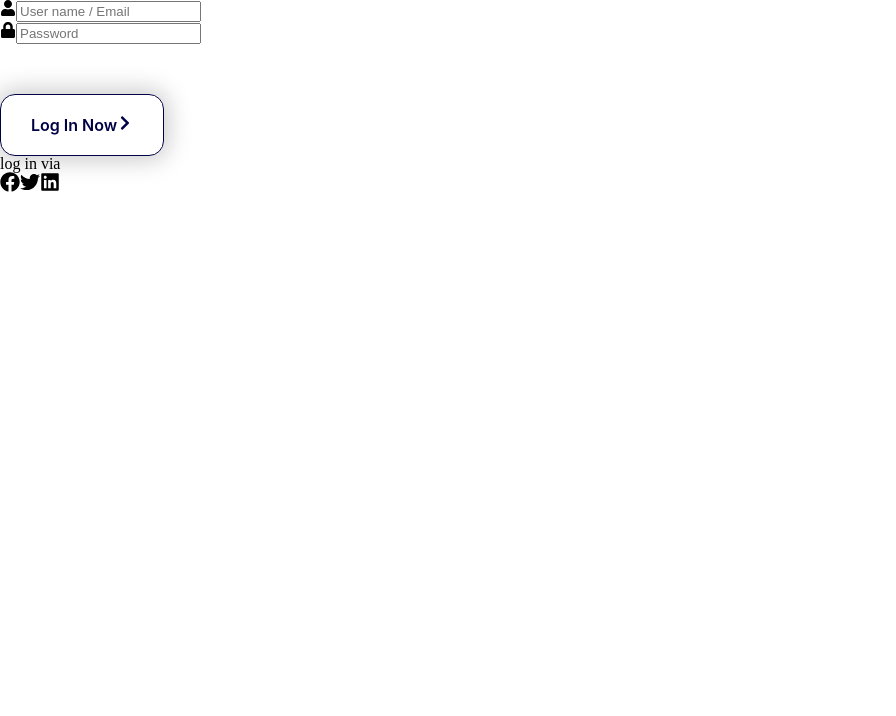
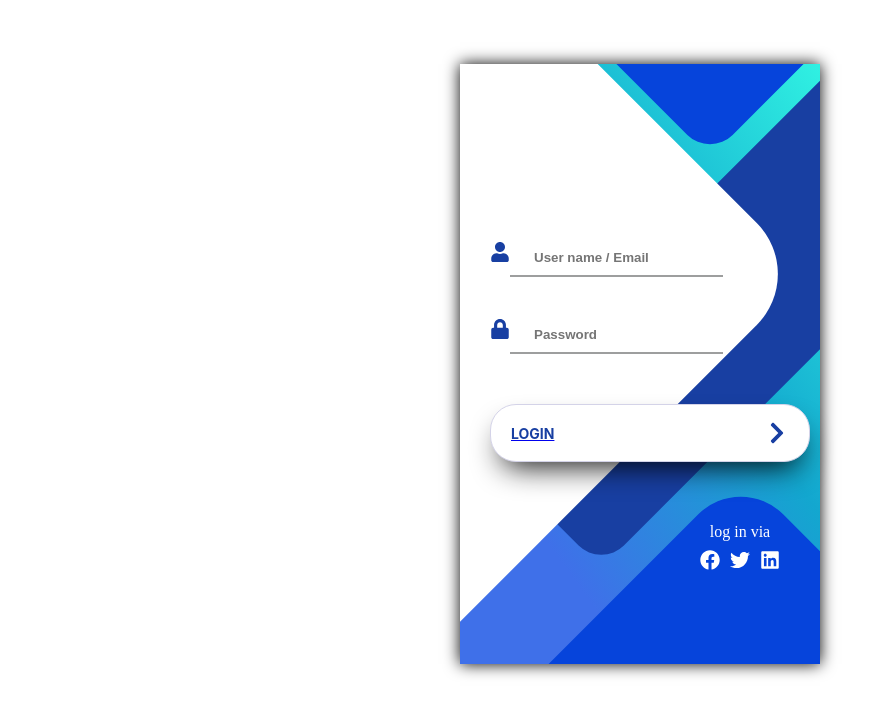
Before and after one commit to Aoliveiradev/react-study, a React (Create React App) app in the folder src/main/react/: page / in a window 1280 px wide. Shown: the top 716 px of the page, without its empty margins (0-896 px from the left). Built offline with nearby package versions, Linux system fonts and the light colour scheme; a web font is replaced by a local one.

Commit message:
Atualização na login page

```diff
--- a/src/main/react/src/pages/login-page/login-page.jsx
+++ b/src/main/react/src/pages/login-page/login-page.jsx
@@ -6,27 +6,31 @@ import {FaChevronRight} from "@react-icons/all-files/fa/FaChevronRight";
 import {FaFacebook} from "@react-icons/all-files/fa/FaFacebook";
 import {FaTwitter} from "@react-icons/all-files/fa/FaTwitter";
 import {FaLinkedin} from "@react-icons/all-files/fa/FaLinkedin";
+import {Link} from "react-router-dom";
 
 
 export default function LoginPage() {
 
 
-    return (<div className='page-landing'>
+    return (<div className='page-landing-login'>
             <div className="screen">
                 <div className="screen__content">
                     <form className="login">
                         <div className="login__field">
-                            <FaUser/>
+                            <FaUser size='20' color='#183fa2'/>
                             <input type="text" className="login__input" placeholder="User name / Email"/>
                         </div>
                         <div className="login__field">
-                            <FaLock/>
+                            <FaLock size='20' color='#183fa2'/>
                             <input type="password" className="login__input" placeholder="Password"/>
                         </div>
-                        <button className="button login__submit">
-                            <span className="button__text">Log In Now</span>
+                        <Link to='/students'>
+                        <button
+                            className="button login__submit">
+                            <span className="button__text">Login</span>
                             <FaChevronRight className='button__icon'/>
                         </button>
+                        </Link>
                     </form>
                     <div className="social-login">
                         <h3>log in via</h3>
--- a/src/main/react/src/pages/login-page/login-page.scss
+++ b/src/main/react/src/pages/login-page/login-page.scss
@@ -1,166 +1,168 @@
-//@import url('https://fonts.googleapis.com/css?family=Raleway:400,700');
-//
-//.page-landing-login{
-//  background: blue;
-//  box-sizing: border-box;
-//  display: flex;
-//  justify-content: center;
-//  align-items: center;
-//    .screen {
-//    background: linear-gradient(90deg, #5D54A4, #7C78B8);
-//    position: relative;
-//    height: 600px;
-//    width: 360px;
-//    box-shadow: 0px 0px 24px #5C5696;
-//     & .screen__content {
-//        z-index: 1;
-//        position: relative;
-//        height: 100%;
-//      }
-//
-//      .screen__background {
-//        position: absolute;
-//        top: 0;
-//        left: 0;
-//        right: 0;
-//        bottom: 0;
-//        z-index: 0;
-//        -webkit-clip-path: inset(0 0 0 0);
-//        clip-path: inset(0 0 0 0);
-//      }
-//
-//      .screen__background__shape {
-//        transform: rotate(45deg);
-//        position: absolute;
-//      }
-//
-//      .screen__background__shape1 {
-//        height: 520px;
-//        width: 520px;
-//        background: #FFF;
-//        top: -50px;
-//        right: 120px;
-//        border-radius: 0 72px 0 0;
-//      }
-//
-//      .screen__background__shape2 {
-//        height: 220px;
-//        width: 220px;
-//        background: #6C63AC;
-//        top: -172px;
-//        right: 0;
-//        border-radius: 32px;
-//      }
-//
-//      .screen__background__shape3 {
-//        height: 540px;
-//        width: 190px;
-//        background: linear-gradient(270deg, #5D54A4, #6A679E);
-//        top: -24px;
-//        right: 0;
-//        border-radius: 32px;
-//      }
-//
-//      .screen__background__shape4 {
-//        height: 400px;
-//        width: 200px;
-//        background: #7E7BB9;
-//        top: 420px;
-//        right: 50px;
-//        border-radius: 60px;
-//      }
-//
-//      .login {
-//        width: 320px;
-//        padding: 30px;
-//        padding-top: 156px;
-//      }
-//
-//      .login__field {
-//        padding: 20px 0px;
-//        position: relative;
-//      }
-//
-//      .login__icon {
-//        position: absolute;
-//        top: 30px;
-//        color: #7875B5;
-//      }
-//
-//      .login__input {
-//        border: none;
-//        border-bottom: 2px solid #D1D1D4;
-//        background: none;
-//        padding: 10px;
-//        padding-left: 24px;
-//        font-weight: 700;
-//        transition: .2s;
-//      }
-//
-//      .login__input:active,
-//      .login__input:focus,
-//      .login__input:hover {
-//        outline: none;
-//        border-bottom-color: #6A679E;
-//      }
-//
-//      .login__submit {
-//        background: #fff;
-//        font-size: 14px;
-//        margin-top: 30px;
-//        padding: 16px 20px;
-//        border-radius: 26px;
-//        border: 1px solid #D4D3E8;
-//        text-transform: uppercase;
-//        font-weight: 700;
-//        display: flex;
-//        align-items: center;
-//        width: 100%;
-//        color: #4C489D;
-//        box-shadow: 0px 2px 2px #5C5696;
-//        cursor: pointer;
-//        transition: .2s;
-//      }
-//
-//      .login__submit:active,
-//      .login__submit:focus,
-//      .login__submit:hover {
-//        border-color: #6A679E;
-//        outline: none;
-//      }
-//    }
-//  & .button__icon {
-//    font-size: 24px;
-//    margin-left: auto;
-//    color: #7875B5;
-//  }
-//
-//  .social-login {
-//    position: absolute;
-//    height: 140px;
-//    width: 160px;
-//    text-align: center;
-//    bottom: 0px;
-//    right: 0px;
-//    color: #fff;
-//  }
-//
-//  .social-icons {
-//    display: flex;
-//    align-items: center;
-//    justify-content: center;
-//    margin: 5px 5px 0;
-//
-//  }
-//
-//  .social-login__icon {
-//    padding: 20px 10px;
-//    color: #fff;
-//    text-decoration: none;
-//    text-shadow: 0px 0px 8px #7875B5;
-//  }
-//
-//  .social-login__icon:hover {
-//    transform: scale(1.5);
-//  }
-//}
+@import url('https://fonts.googleapis.com/css?family=Raleway:400,700');
+
+.page-landing-login{
+  margin-left: 50%;
+  margin-top: 5%;
+  position: absolute;
+  box-sizing: border-box;
+  display: flex;
+  justify-content: center;
+  align-items: center;
+    .screen {
+    margin-left: -100%;
+    background: linear-gradient(234deg, rgba(48,241,226,1) 0%, rgba(19,167,207,1) 41%, rgba(63,112,233,1) 78%);
+    position: relative;
+    height: 600px;
+    width: 360px;
+    box-shadow: 0 0 15px #030303;
+     & .screen__content {
+        z-index: 1;
+        position: relative;
+        height: 100%;
+      }
+
+      .screen__background {
+        position: absolute;
+        top: 0;
+        left: 0;
+        right: 0;
+        bottom: 0;
+        z-index: 0;
+        clip-path: inset(0 0 0 0);
+      }
+
+      .screen__background__shape {
+        transform: rotate(45deg);
+        position: absolute;
+      }
+
+      .screen__background__shape1 {
+        height: 520px;
+        width: 520px;
+        background: #FFF;
+        top: -50px;
+        right: 120px;
+        border-radius: 0 72px 0 0;
+      }
+
+      .screen__background__shape2 {
+        height: 220px;
+        width: 220px;
+        background: #0644db;
+        top: -172px;
+        right: 0;
+        border-radius: 32px;
+      }
+
+      .screen__background__shape3 {
+        height: 540px;
+        width: 190px;
+        background: #183fa2;
+        top: -24px;
+        right: 0;
+        border-radius: 32px;
+      }
+
+      .screen__background__shape4 {
+        height: 400px;
+        width: 200px;
+        background: #0644db;
+        top: 420px;
+        right: 50px;
+        border-radius: 60px;
+      }
+
+      .login {
+        width: 320px;
+        padding: 30px;
+        padding-top: 156px;
+      }
+
+      .login__field {
+        padding: 20px 0;
+        position: relative;
+      }
+
+      .login__icon {
+        position: absolute;
+        top: 30px;
+        color: #13a7cf;
+      }
+
+      .login__input {
+        border: none;
+        border-bottom: 2px solid #9d9e9e;
+        background: none;
+        padding: 10px;
+        padding-left: 24px;
+        font-weight: 700;
+        transition: .2s;
+      }
+
+      .login__input:active,
+      .login__input:focus,
+      .login__input:hover {
+        outline: none;
+        border-bottom-color: #183fa2;
+      }
+
+      .login__submit {
+        background: #fff;
+        font-size: 14px;
+        margin-top: 30px;
+        padding: 16px 20px;
+        border-radius: 26px;
+        border: 1px solid #D4D3E8;
+        text-transform: uppercase;
+        font-weight: 700;
+        display: flex;
+        align-items: center;
+        width: 100%;
+        color: #183fa2;
+        box-shadow: 1px 15px 30px -11px rgba(0,0,0,0.95);
+        cursor: pointer;
+        transition: .2s;
+      }
+
+      .login__submit:active,
+      .login__submit:focus,
+      .login__submit:hover {
+        border-color: #183fa2;
+        outline: none;
+      }
+    }
+  & .button__icon {
+    font-size: 24px;
+    margin-left: auto;
+    color: #183fa2;
+  }
+
+  .social-login {
+    position: absolute;
+    height: 140px;
+    width: 160px;
+    text-align: center;
+    bottom: 0;
+    right: 0;
+    color: #fff;
+  }
+
+  .social-icons {
+    display: flex;
+    align-items: center;
+    justify-content: center;
+    margin: 5px 5px 0;
+
+  }
+
+  .social-login__icon {
+    padding: 20px 10px;
+    color: #fff;
+    text-decoration: none;
+    text-shadow: 0 0 8px #183fa2;
+  }
+
+  .social-login__icon:hover {
+    transform: scale(1.5);
+  }
+}
```
